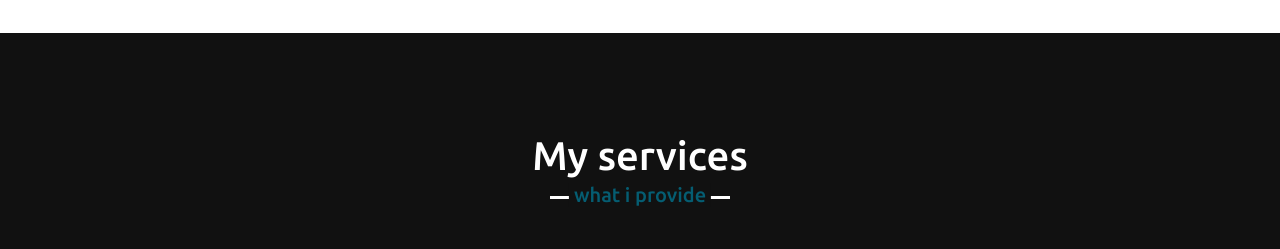
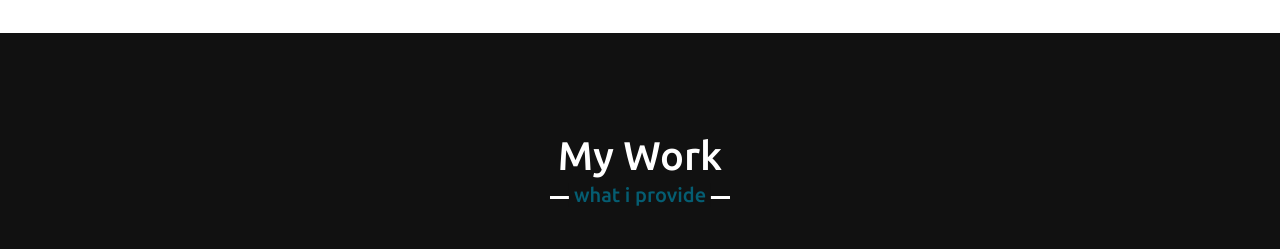
Before and after one commit to Zkantou/Zkantou.github.io, a plain HTML site: page index.html in a window 1280 px wide. Shown: the part 1500-1749 px from the top of the page. Drawn offline with nearby package versions, Linux system fonts and the light colour scheme.

Commit message:
Update index.html

```diff
--- a/index.html
+++ b/index.html
@@ -78,7 +78,7 @@
     <!------------------------------------------------------------- services section start --------------------------------------------->
     <section class="services" id="services">
         <div class="max-width">
-            <h2 class="title">My services</h2>
+            <h2 class="title">My Work</h2>
             <div class="serv-content">
                 <div class="card">
                     <div class="box">
```
